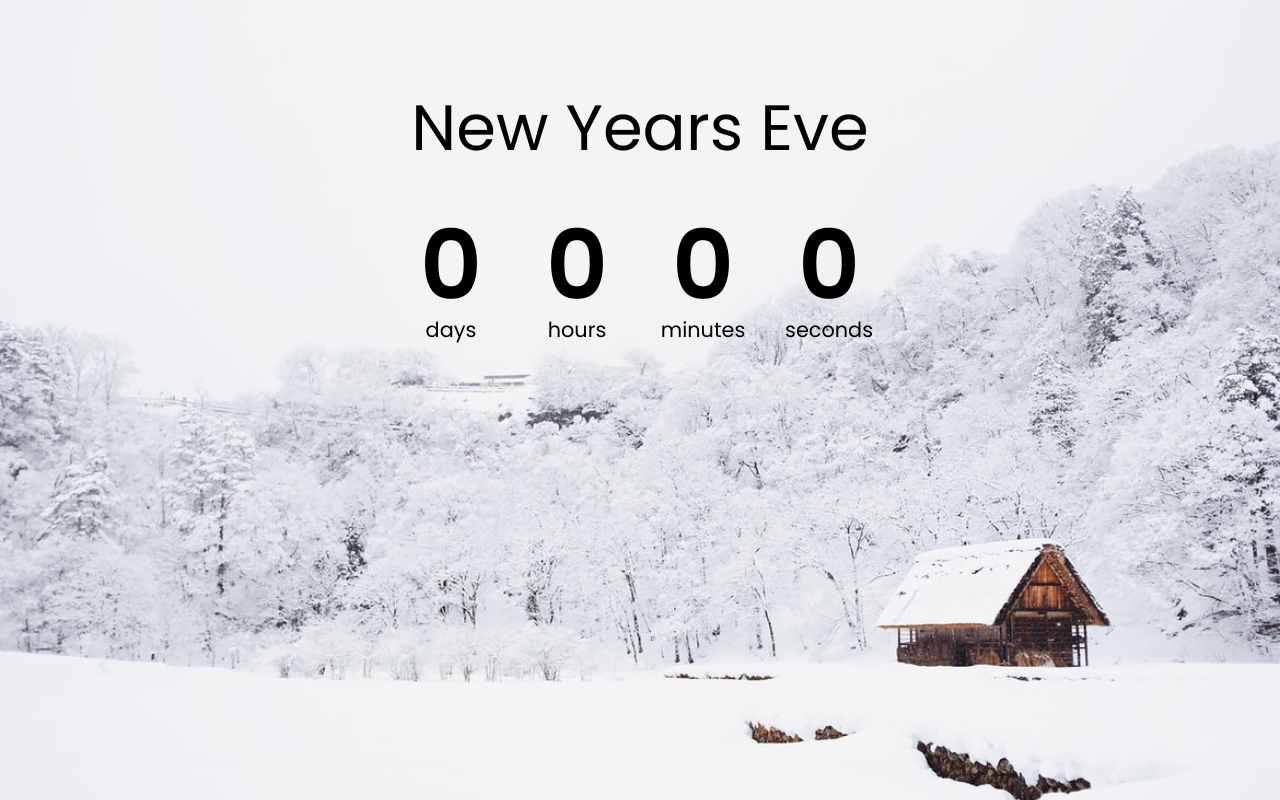
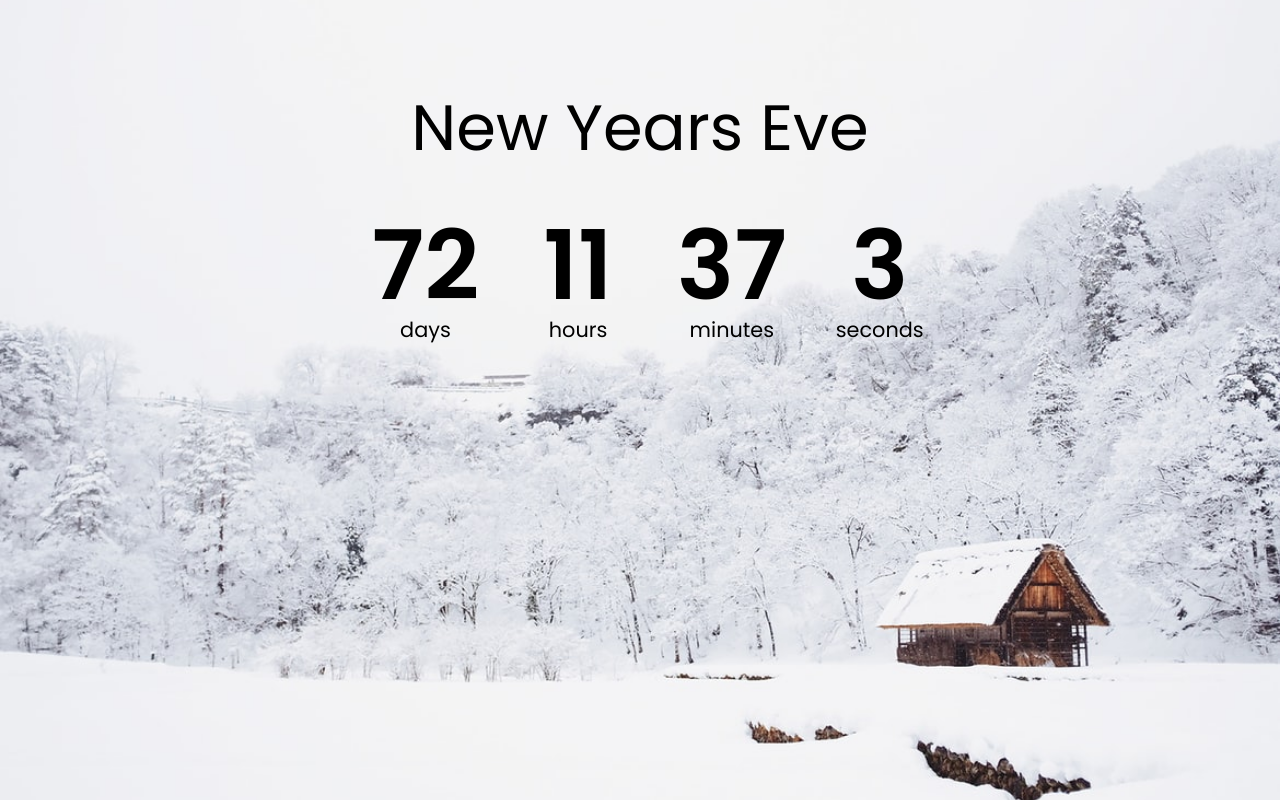
Before and after one commit to Jungsu-lilly/countdown-Timer, a plain HTML site: page index.html in a window 1280 px wide. Drawn offline with Linux system fonts and the light colour scheme.

Commit message:
카운트다운 기능 구현

```diff
--- a/index.html
+++ b/index.html
@@ -12,7 +12,9 @@
 </head>
 
 <body>
-    <h1>New Years Eve</h1>
+    <h1>
+        New Years Eve
+    </h1>
 
     <div class="countdown-container">
         <div class="countdown-el days-c">
@@ -24,7 +26,7 @@
             <span>hours</span>
         </div>
         <div class="countdown-el minutes-c">
-            <p class="big-text" id="minutes">0</p>
+            <p class="big-text" id="mins">0</p>
             <span>minutes</span>
         </div>
         <div class="countdown-el seconds-c">
--- a/script.js
+++ b/script.js
@@ -1,12 +1,26 @@
+const daysEl = document.getElementById('days');
+const hoursEl = document.getElementById('hours');
+const minsEl = document.getElementById('mins');
+const secondsEl = document.getElementById('seconds');
+
+
 const newYears = "1 Jan 2022";
 
 function countdown(){
     const newYearsDate = new Date(newYears);
     const currentDate = new Date();
 
-    const seconds = (newYearsDate -currentDate) / 1000;
-    const days = Math.floor(seconds / 3600 / 24);
-    console.log(days);
+    const Totalseconds = (newYearsDate -currentDate) / 1000;
+    const days = Math.floor(Totalseconds / 3600 / 24);
+    const hours = Math.floor(Totalseconds / 3600) % 24;
+    const mins = Math.floor(Totalseconds / 60) % 60;
+    const seconds = Math.floor(Totalseconds)% 60;
+
+    console.log(mins);
+    daysEl.innerHTML = days;
+    hoursEl.innerHTML = hours;
+    minsEl.innerHTML = mins;
+    secondsEl.innerHTML = seconds;
 }
 
 // initial call
```
Also changed, not shown: 2 other files.
